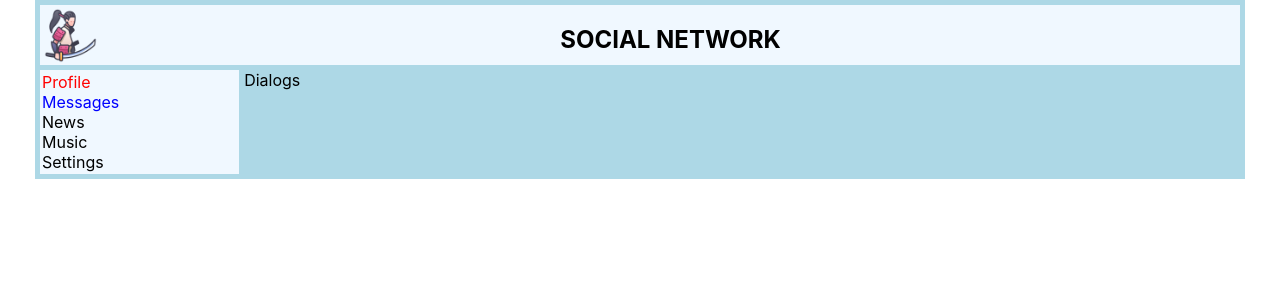
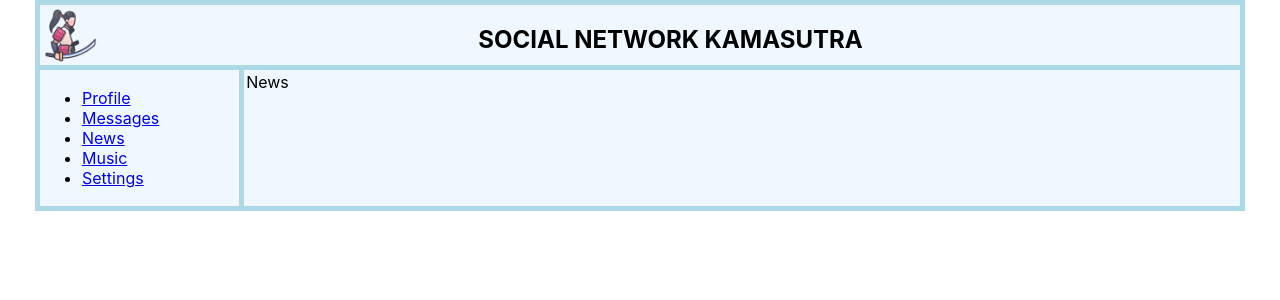
Before and after one commit to Rumata-SL/Social_Network, a React (Create React App) app: page /News in a window 1280 px wide. Shown: the top 300 px of the page. Built offline with nearby package versions, Linux system fonts and the light colour scheme.

Commit message:
Instal Router-dom , added componets "settings", "music", "new"

```diff
--- a/package.json
+++ b/package.json
@@ -10,8 +10,10 @@
     "@types/node": "^16.11.24",
     "@types/react": "^17.0.39",
     "@types/react-dom": "^17.0.11",
+    "@types/react-router-dom": "^5.3.3",
     "react": "^17.0.2",
     "react-dom": "^17.0.2",
+    "react-router-dom": "^6.2.1",
     "react-scripts": "5.0.0",
     "typescript": "^4.5.5",
     "web-vitals": "^2.1.4"
--- a/src/App.css
+++ b/src/App.css
@@ -49,3 +49,8 @@
     "h h"
     "n c";
 }
+.app-wrapper-content{
+    padding: 2px;
+    background-color: aliceblue;
+    grid-area: c;
+}
--- a/src/App.tsx
+++ b/src/App.tsx
@@ -1,18 +1,34 @@
 import React from 'react';
+import {BrowserRouter as Router, Routes, Route} from 'react-router-dom';
 import './App.css';
+
+/* COMPONENTS*/
 import {Header} from "./components/header/heder";
 import {Navbar} from "./components/navbar/navbar";
 import {Profile} from "./components/profile/profile";
 import {Dialogs} from "./components/dialogs/dialogs";
+import {Music} from "./components/music/music";
+import {News} from "./components/new/news";
+import {Settings} from "./components/setting/settings";
 
 function App() {
     return (
-        <div className="app-wrapper">
-            <Header/>
-            <Navbar/>
-            {/*<Profile/>*/}
-            <Dialogs/>
-        </div>
+        <Router>
+            <div className="app-wrapper">
+                <Header/>
+                <Navbar/>
+                <div className="app-wrapper-content">
+                    <Routes>
+                        <Route path="/Profile" element={<Profile/>}/>
+                        <Route path="/Dialogs" element={<Dialogs/>}/>
+                        <Route path="/News" element={<News/>}/>
+                        <Route path="/Music" element={<Music/>}/>
+                        <Route path="/Settings" element={<Settings/>}/>
+                    </Routes>
+                </div>
+            </div>
+        </Router>
+
     );
 }
 
--- a/src/components/dialogs/dialogs.tsx
+++ b/src/components/dialogs/dialogs.tsx
@@ -1,9 +1,11 @@
 import React from "react";
+import d from "./dialogs.module.css"
+
 
 
 export const Dialogs = () => {
     return (
-        <div>
+        <div className={d.content}>
             Dialogs
         </div>
     )
--- a/src/components/header/heder.tsx
+++ b/src/components/header/heder.tsx
@@ -7,7 +7,7 @@
     return (
         <header className={header.header}>
             <div className={header.header_logo}><img className={header.logo} src={logo} alt="logo"/></div>
-            <div className={header.header_title}><h2>SOCIAL NETWORK</h2></div>
+            <div className={header.header_title}><h2>SOCIAL NETWORK KAMASUTRA</h2></div>
 
         </header>
     )
--- /dev/null
+++ b/src/components/music/music.tsx
@@ -0,0 +1,12 @@
+import React from "react";
+
+
+
+
+export const Music = () => {
+    return (
+        <div>
+            Music
+        </div>
+    )
+}
--- a/src/components/navbar/navbar.tsx
+++ b/src/components/navbar/navbar.tsx
@@ -1,15 +1,24 @@
 import React from "react";
 import nav from "./navbar.module.css"
+import {NavLink} from "react-router-dom";
+
 
 
 export const Navbar = () => {
     return (
         <nav className={nav.nav}>
-            <div className={`${nav.link} ${nav.active}`}><a>Profile</a></div>
+            {/*<div className={`${nav.link} ${nav.active}`}><a>Profile</a></div>
             <div className={nav.link}><a>Messages</a></div>
             <div><a>News</a></div>
             <div><a>Music</a></div>
-            <div><a>Settings</a></div>
+            <div><a>Settings</a></div>*/}
+            <ul>
+                <li><NavLink to="Profile">Profile</NavLink></li>
+                <li><NavLink to="Dialogs">Messages</NavLink></li>
+                <li><NavLink to="News">News</NavLink></li>
+                <li><NavLink to="Music">Music</NavLink></li>
+                <li><NavLink to="Settings">Settings</NavLink></li>
+            </ul>
         </nav>
     )
 }
--- /dev/null
+++ b/src/components/new/news.tsx
@@ -0,0 +1,11 @@
+import React from "react";
+
+
+
+export const News = () => {
+    return (
+        <div >
+            News
+        </div>
+    )
+}
--- a/src/components/profile/profile.module.css
+++ b/src/components/profile/profile.module.css
@@ -1,8 +1,4 @@
-.content{
-    padding: 2px;
-    background-color: aliceblue;
-    grid-area: c;
-}
+
 .content_logo{
     object-fit: cover;
     height: 200px;
--- /dev/null
+++ b/src/components/setting/settings.tsx
@@ -0,0 +1,11 @@
+import React from "react";
+
+
+
+export const Settings = () => {
+    return (
+        <div >
+            Settings
+        </div>
+    )
+}
```
Also changed, not shown: 1 other file (tests, documents, lock files or other folders).
